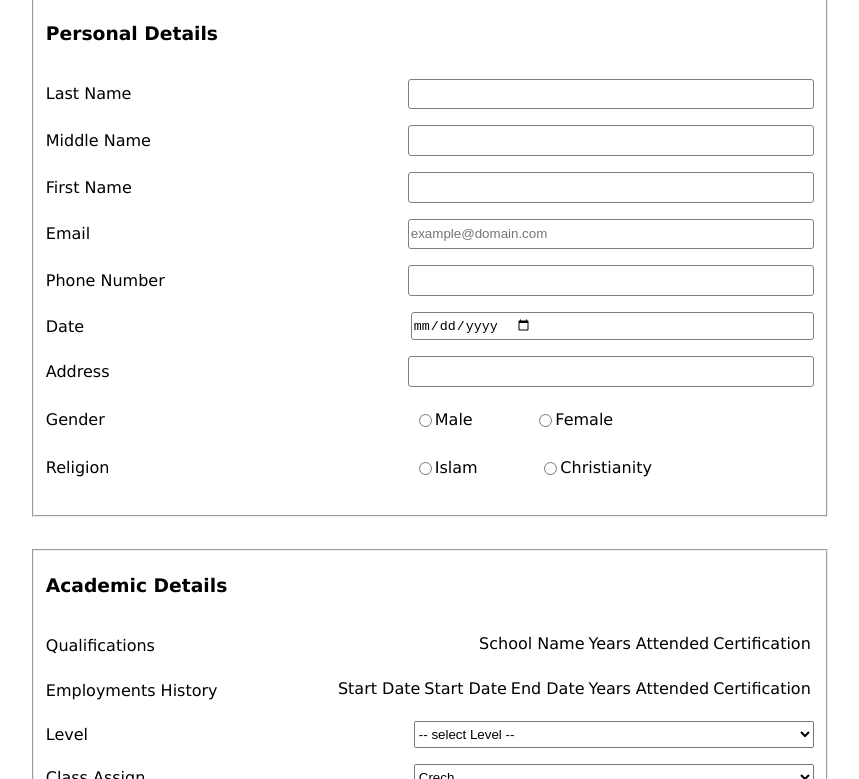
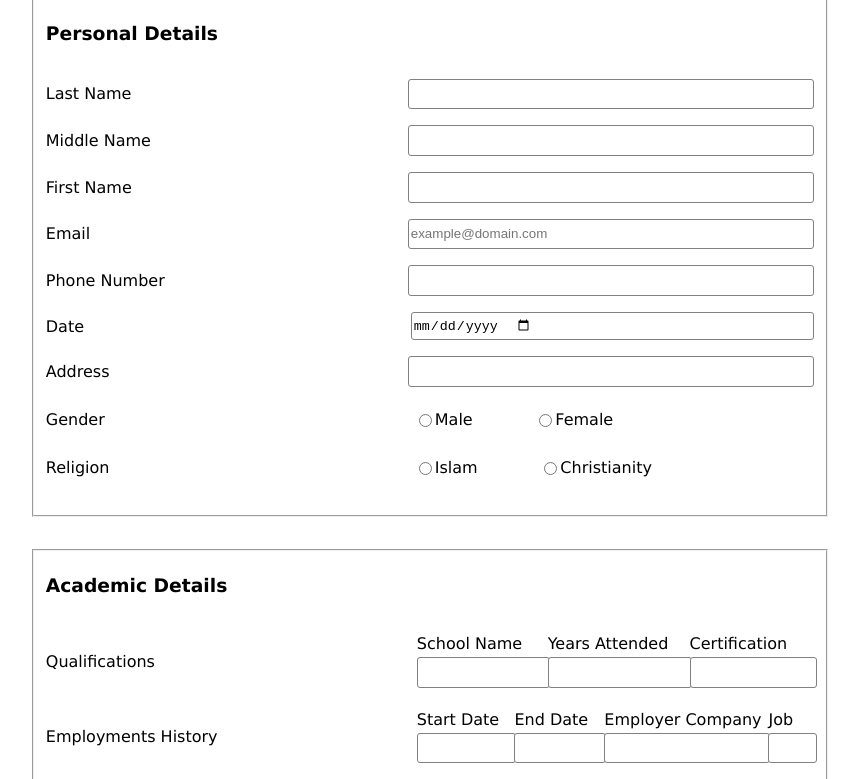
Before and after one commit to Hayzedd-A/School_App, a plain HTML site: page register_staff/index.html in a window 1280 px wide. Shown: the part 155-934 px from the top of the page, without its empty margins (199-1058 px from the left). Drawn offline with Linux system fonts and the light colour scheme.

Commit message:
few updates on register_staff page

```diff
--- a/register_staff/index.html
+++ b/register_staff/index.html
@@ -70,9 +70,9 @@
                         </thead>
                         <tbody>
                             <tr>
-                                <td></td>
-                                <td></td>
-                                <td></td>
+                                <td><input type="text"></td>
+                                <td><input type="text"></td>
+                                <td><input type="text"></td>
                             </tr>
                         </tbody>
                     </table>
@@ -82,55 +82,65 @@
                         <thead>
                             <tr>
                                 <td>Start Date</td>
-                                <td>Start Date</td>
                                 <td>End Date</td>
-                                <td>Years Attended</td>
-                                <td>Certification</td>
+                                <td>Employer Company</td>
+                                <td>Job</td>
                             </tr>
                         </thead>
                         <tbody>
                             <tr>
-                                <td></td>
-                                <td></td>
-                                <td></td>
+                                <td><input type="text"></td>
+                                <td><input type="text"></td>
+                                <td><input type="text"></td>
+                                <td><input type="text"></td>
                             </tr>
                         </tbody>
                     </table>
                 </label>
                 <label for="classLevel">Level
                     <select name="classLevel" id="classLevel">
-                        <option value="null">-- select Level --</option>
                         <option value="Primary">Primary</option>
                         <option value="Secondary">Secondary</option>
                     </select>
                 </label>
                 <label for="classAssign">Class Assign
                     <select name="classAssign" id="classAssign">
-                        <option value="pry1">Crech</option>
-                        <option value="pry1">Kindergaten 1</option>
-                        <option value="pry1">Kindergaten 2</option>
-                        <option value="pry1">Nursery 1</option>
-                        <option value="pry1">Nursery 2</option>
-                        <option value="pry1">Primary 1</option>
-                        <option value="pry1">Primary 2</option>
-                        <option value="pry1">Primary 3</option>
-                        <option value="pry1">Primary 4</option>
-                        <option value="pry1">Primary 5</option>
-                        <option value="pry1">Primary 6</option>
-                        <option value="pry1">JSS 1</option>
-                        <option value="pry1">JSS 2</option>
-                        <option value="pry1">JSS 3</option>
-                        <option value="pry1">SSS 1</option>
-                        <option value="pry1">SSS 2</option>
-                        <option value="pry1">SSS 3</option>
+                        <option class="Primary" value="crech">Crech</option>
+                        <option class="Primary" value="kindergaten1">Kindergaten 1</option>
+                        <option class="Primary" value="kindergaten2">Kindergaten 2</option>
+                        <option class="Primary" value="nursery1">Nursery 1</option>
+                        <option class="Primary" value="nursery2">Nursery 2</option>
+                        <option class="Primary" value="primary1">Primary 1</option>
+                        <option class="Primary" value="primary2">Primary 2</option>
+                        <option class="Primary" value="primary3">Primary 3</option>
+                        <option class="Primary" value="primary4">Primary 4</option>
+                        <option class="Primary" value="primary5">Primary 5</option>
+                        <option class="Primary" value="primary6">Primary 6</option>
+                        <option class="Secondary" value="jss1">JSS 1</option>
+                        <option class="Secondary" value="jss2">JSS 2</option>
+                        <option class="Secondary" value="jss3">JSS 3</option>
+                        <option class="Secondary" value="sss1">SSS 1</option>
+                        <option class="Secondary" value="sss2">SSS 2</option>
+                        <option class="Secondary" value="sss3">SSS 3</option>
                     </select>
                 </label>
                 <label for="subjectTeaching">
 
                 </label>
+                <label for="accountDetails">Account Details
+                    <span>
+                        <input type="text" id="bank" placeholder="Bank Name">
+                        <input type="number" id="accNumber" placeholder="Account Number">
+                    </span>
+
+                </label>
             </fieldset>
         </form>
     </div>
+    <script src="../jquery-3.6.1.min.js"></script>
+    <script src="script.js"></script>
+
+
 </body>
 
 </html>
--- /dev/null
+++ b/register_staff/script.js
@@ -0,0 +1,11 @@
+$('#classLevel').change(function() {
+    let classLevel = $('#classLevel option:selected').val();
+    $('#classAssign option').each(function() {
+        if ($(this).attr('class') !== classLevel) {
+            $(this).hide()
+        }
+        else {
+            $(this).show()
+        }
+    })
+})
--- a/register_student/style.scss
+++ b/register_student/style.scss
@@ -38,6 +38,7 @@ fieldset {
         justify-content: space-between;
         input {
             border: 1px solid gray;
+            height: 2em;
             border-radius: 3px;
         }
         & > input,
@@ -122,7 +123,17 @@ label[for="subjectCombination"] {
         }
     }
 }
-
+table {
+    white-space: nowrap;
+    flex-basis: 25em;
+    height: 3em;
+    input {
+        width: 100%;
+    }
+}
+#accNumber {
+    margin-left: 2.5em;
+}
 body.PhotoCapturing {
     section {
         margin: 2em;
```
Also changed, not shown: register_student/style.css, 1 other file.
